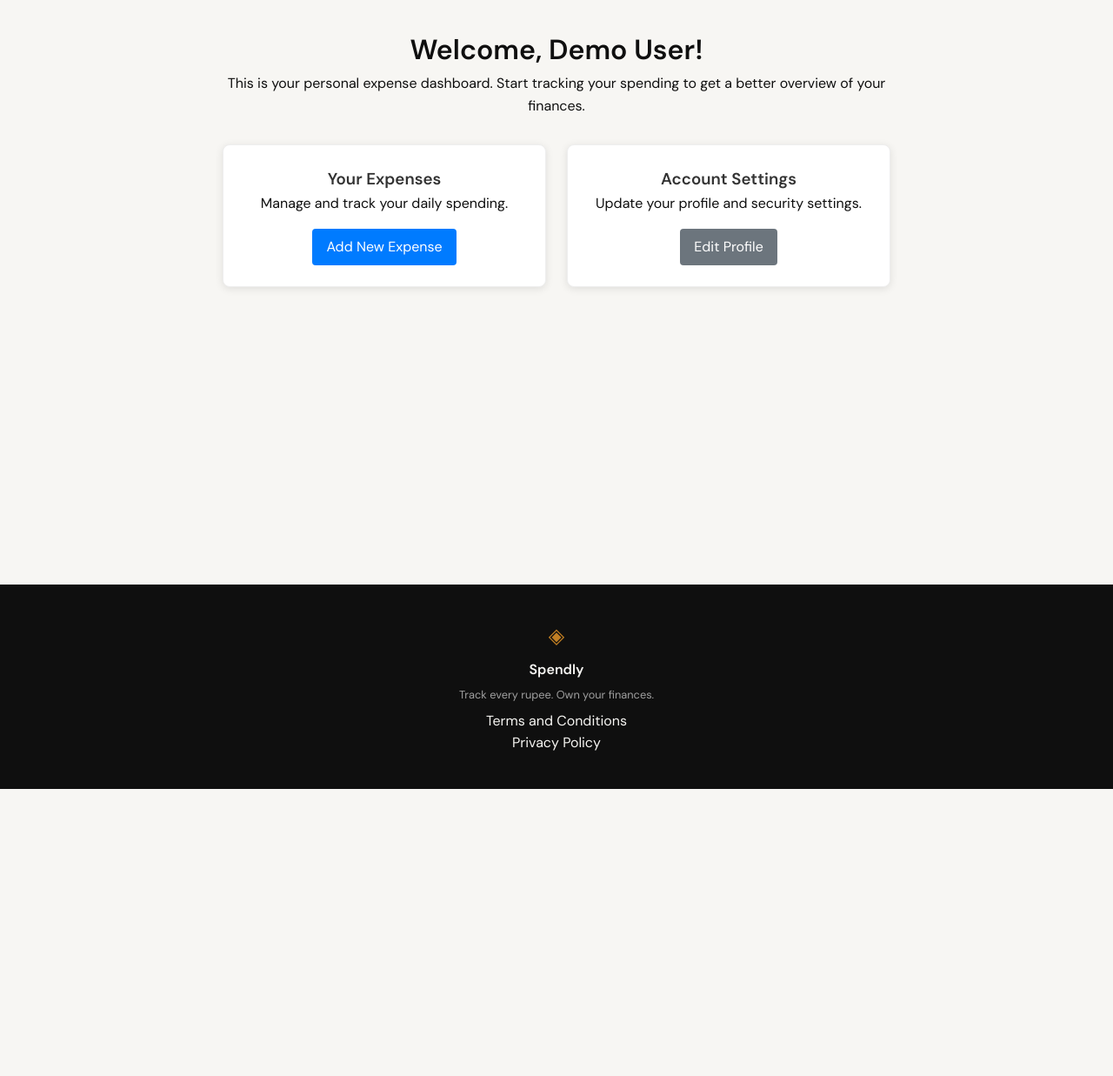
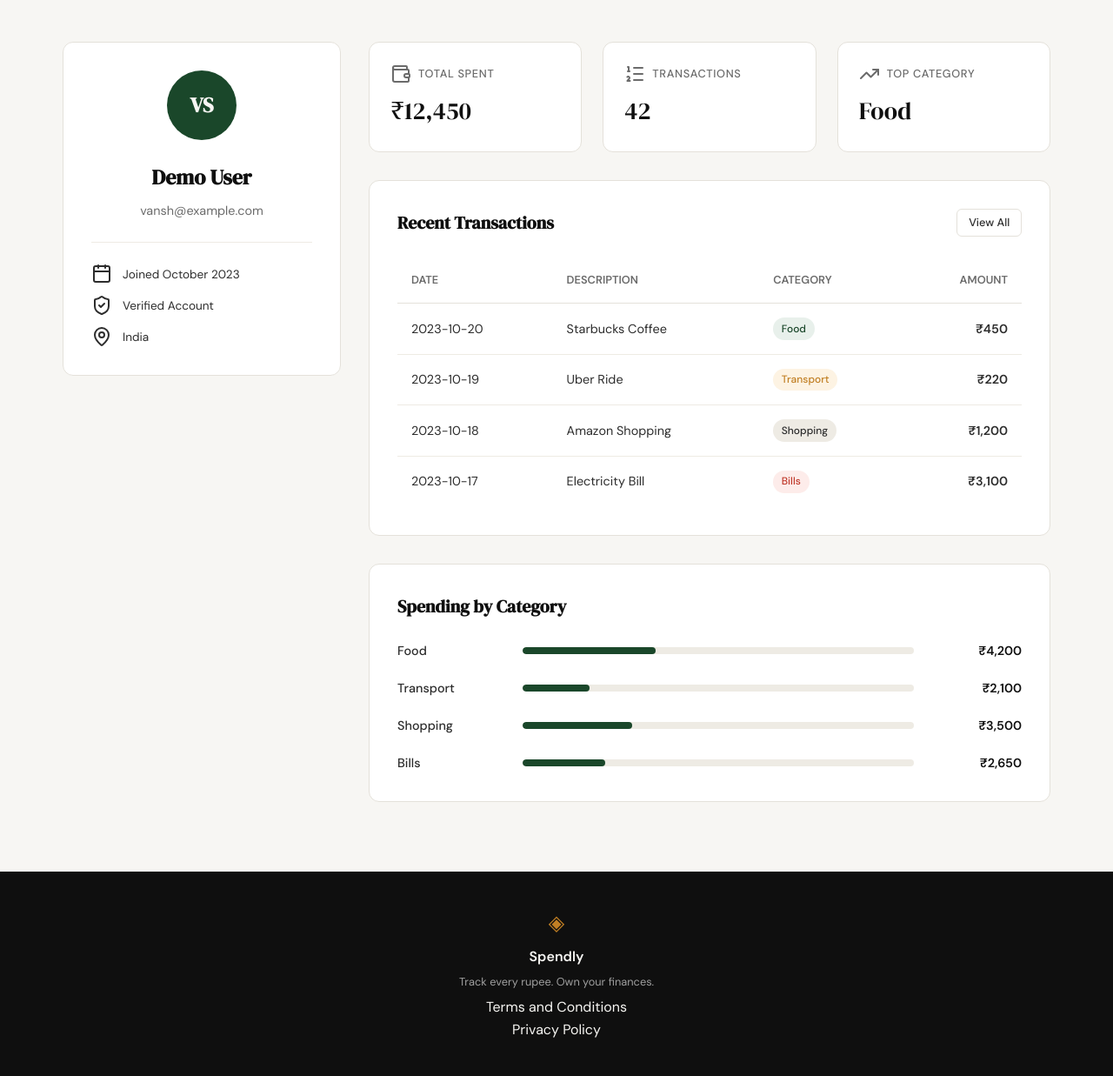
Before and after one commit to vanshslathia/Claude-application, a Flask app: page /profile in a window 1280 px wide. Shown: the part 61-1298 px from the top of the page at 87% size. Before the commit the page ends 968 px from the top, so only its background shows below. Run offline with Flask 3, Linux system fonts and the light colour scheme; a user stored in the database is signed in.

Commit message:
feat: implement profile page UI with hardcoded data
- Add /profile route with auth guard in app.py
- Create templates/profile.html with user info, stats, transactions, and category breakdown
- Add static/css/profile.css for fintech-style layout
- Integrate Lucide icons for visual polish

Co-Authored-By: Claude Code <noreply@anthropic.com>

```diff
--- a/app.py
+++ b/app.py
@@ -96,7 +96,43 @@ def profile():
     if "user_id" not in session:
         flash("Please log in to access your profile.", "error")
         return redirect(url_for("login"))
-    return render_template("profile.html")
+
+    # Hardcoded data for UI validation (Step 4)
+    user_data = {
+        "name": session.get("user_name", "Vansh Slathia"),
+        "initials": "VS",
+        "email": "vansh@example.com",
+        "member_since": "October 2023"
+    }
+
+    stats_data = {
+        "total_spent": "12,450",
+        "tx_count": 42,
+        "top_category": "Food"
+    }
+
+    transactions_data = [
+        {"date": "2023-10-20", "desc": "Starbucks Coffee", "cat": "Food", "cat_slug": "food", "amount": "450"},
+        {"date": "2023-10-19", "desc": "Uber Ride", "cat": "Transport", "cat_slug": "transport", "amount": "220"},
+        {"date": "2023-10-18", "desc": "Amazon Shopping", "cat": "Shopping", "cat_slug": "shopping", "amount": "1,200"},
+        {"date": "2023-10-17", "desc": "Electricity Bill", "cat": "Bills", "cat_slug": "bills", "amount": "3,100"},
+    ]
+
+    categories_data = [
+        {"name": "Food", "amount": "4,200", "percentage": 34},
+        {"name": "Transport", "amount": "2,100", "percentage": 17},
+        {"name": "Shopping", "amount": "3,500", "percentage": 28},
+        {"name": "Bills", "amount": "2,650", "percentage": 21},
+    ]
+
+    return render_template(
+        "profile.html",
+        user=user_data,
+        stats=stats_data,
+        transactions=transactions_data,
+        categories=categories_data
+    )
+
 
 
 @app.route("/expenses/add")
--- /dev/null
+++ b/static/css/profile.css
@@ -0,0 +1,243 @@
+/* static/css/profile.css */
+
+.profile-container {
+    max-width: var(--max-width);
+    margin: 0 auto;
+    padding: 3rem 2rem;
+    display: grid;
+    grid-template-columns: 320px 1fr;
+    gap: 2rem;
+    align-items: start;
+}
+
+/* User Card */
+.user-card {
+    background: var(--paper-card);
+    border: 1px solid var(--border);
+    border-radius: var(--radius-md);
+    padding: 2rem;
+    text-align: center;
+    position: sticky;
+    top: 80px;
+}
+
+.user-avatar {
+    width: 80px;
+    height: 80px;
+    background: var(--accent);
+    color: var(--paper);
+    border-radius: 50%;
+    display: flex;
+    align-items: center;
+    justify-content: center;
+    font-size: 1.5rem;
+    font-weight: 600;
+    margin: 0 auto 1.5rem;
+    font-family: var(--font-display);
+}
+
+.user-name {
+    font-family: var(--font-display);
+    font-size: 1.5rem;
+    color: var(--ink);
+    margin-bottom: 0.5rem;
+}
+
+.user-email {
+    font-size: 0.9rem;
+    color: var(--ink-muted);
+    margin-bottom: 1.5rem;
+}
+
+.user-meta {
+    border-top: 1px solid var(--border-soft);
+    padding-top: 1.5rem;
+    display: flex;
+    flex-direction: column;
+    gap: 0.75rem;
+    text-align: left;
+}
+
+.meta-item {
+    display: flex;
+    align-items: center;
+    gap: 0.75rem;
+    font-size: 0.85rem;
+    color: var(--ink-soft);
+}
+
+.meta-item i {
+    width: 16px;
+    height: 16px;
+    color: var(--accent);
+}
+
+/* Stats Row */
+.stats-grid {
+    display: grid;
+    grid-template-columns: repeat(3, 1fr);
+    gap: 1.5rem;
+    margin-bottom: 2rem;
+}
+
+.stat-card {
+    background: var(--paper-card);
+    border: 1px solid var(--border);
+    border-radius: var(--radius-md);
+    padding: 1.5rem;
+}
+
+.stat-label {
+    font-size: 0.8rem;
+    font-weight: 500;
+    color: var(--ink-muted);
+    text-transform: uppercase;
+    letter-spacing: 0.05em;
+    margin-bottom: 0.5rem;
+    display: flex;
+    align-items: center;
+    gap: 0.5rem;
+}
+
+.stat-label i {
+    width: 14px;
+    height: 14px;
+}
+
+.stat-value {
+    font-family: var(--font-display);
+    font-size: 1.75rem;
+    color: var(--ink);
+    font-variant-numeric: tabular-nums;
+}
+
+/* Transactions Table */
+.section-card {
+    background: var(--paper-card);
+    border: 1px solid var(--border);
+    border-radius: var(--radius-md);
+    padding: 2rem;
+    margin-bottom: 2rem;
+}
+
+.section-header {
+    display: flex;
+    justify-content: space-between;
+    align-items: center;
+    margin-bottom: 1.5rem;
+}
+
+.section-title {
+    font-family: var(--font-display);
+    font-size: 1.25rem;
+    color: var(--ink);
+}
+
+.tx-table {
+    width: 100%;
+    border-collapse: collapse;
+    text-align: left;
+}
+
+.tx-table th {
+    font-size: 0.8rem;
+    font-weight: 600;
+    color: var(--ink-muted);
+    text-transform: uppercase;
+    padding: 1rem;
+    border-bottom: 1px solid var(--border);
+}
+
+.tx-table td {
+    padding: 1rem;
+    font-size: 0.9rem;
+    border-bottom: 1px solid var(--border-soft);
+    color: var(--ink-soft);
+}
+
+.tx-table tr:last-child td {
+    border-bottom: none;
+}
+
+.tx-table tr:hover td {
+    background: var(--paper-warm);
+}
+
+.tx-amt {
+    font-variant-numeric: tabular-nums;
+    font-weight: 600;
+    text-align: right;
+    color: var(--ink);
+}
+
+.badge {
+    display: inline-block;
+    padding: 0.2rem 0.6rem;
+    border-radius: 999px;
+    font-size: 0.75rem;
+    font-weight: 500;
+}
+
+.badge-food { background: var(--accent-light); color: var(--accent); }
+.badge-transport { background: var(--accent-2-light); color: var(--accent-2); }
+.badge-shopping { background: var(--border-soft); color: var(--ink-soft); }
+.badge-bills { background: var(--danger-light); color: var(--danger); }
+
+/* Category Breakdown */
+.category-list {
+    display: flex;
+    flex-direction: column;
+    gap: 1.25rem;
+}
+
+.category-row {
+    display: grid;
+    grid-template-columns: 120px 1fr 100px;
+    align-items: center;
+    gap: 1.5rem;
+}
+
+.cat-name {
+    font-size: 0.9rem;
+    font-weight: 500;
+    color: var(--ink-soft);
+}
+
+.cat-track {
+    height: 8px;
+    background: var(--border-soft);
+    border-radius: 999px;
+    overflow: hidden;
+}
+
+.cat-bar {
+    height: 100%;
+    background: var(--accent);
+    border-radius: 999px;
+}
+
+.cat-amt {
+    font-size: 0.9rem;
+    font-weight: 600;
+    text-align: right;
+    font-variant-numeric: tabular-nums;
+}
+
+@media (max-width: 900px) {
+    .profile-container {
+        grid-template-columns: 1fr;
+    }
+
+    .user-card {
+        position: static;
+        text-align: left;
+    }
+
+    .user-avatar {
+        margin: 0 0 1.5rem 0;
+    }
+
+    .stats-grid {
+        grid-template-columns: 1fr;
+    }
+}
--- a/templates/profile.html
+++ b/templates/profile.html
@@ -1,61 +1,114 @@
+{# templates/profile.html #}
 {% extends "base.html" %}
 
-{% block title %}Home - Spendly{% endblock %}
+{% block title %}My Profile — Spendly{% endblock %}
+
+{% block head %}
+<link rel="stylesheet" href="{{ url_for('static', filename='css/profile.css') }}">
+{% endblock %}
 
 {% block content %}
 <div class="profile-container">
-    <h1>Welcome, {{ session.get('user_name', 'User') }}!</h1>
-    <p>This is your personal expense dashboard. Start tracking your spending to get a better overview of your finances.</p>
+    <!-- User sidebar -->
+    <aside class="user-card">
+        <div class="user-avatar">{{ user.initials }}</div>
+        <h1 class="user-name">{{ user.name }}</h1>
+        <p class="user-email">{{ user.email }}</p>
 
-    <div class="dashboard-grid">
-        <div class="card">
-            <h3>Your Expenses</h3>
-            <p>Manage and track your daily spending.</p>
-            <a href="{{ url_for('add_expense') }}" class="btn">Add New Expense</a>
+        <div class="user-meta">
+            <div class="meta-item">
+                <i data-lucide="calendar"></i>
+                <span>Joined {{ user.member_since }}</span>
+            </div>
+            <div class="meta-item">
+                <i data-lucide="shield-check"></i>
+                <span>Verified Account</span>
+            </div>
+            <div class="meta-item">
+                <i data-lucide="map-pin"></i>
+                <span>India</span>
+            </div>
         </div>
-        <div class="card">
-            <h3>Account Settings</h3>
-            <p>Update your profile and security settings.</p>
-            <a href="#" class="btn btn-secondary">Edit Profile</a>
+    </aside>
+
+    <!-- Main content -->
+    <div class="profile-main">
+        <!-- Summary Stats -->
+        <div class="stats-grid">
+            <div class="stat-card">
+                <div class="stat-label">
+                    <i data-lucide="wallet"></i> Total Spent
+                </div>
+                <div class="stat-value">₹{{ stats.total_spent }}</div>
+            </div>
+            <div class="stat-card">
+                <div class="stat-label">
+                    <i data-lucide="list-ordered"></i> Transactions
+                </div>
+                <div class="stat-value">{{ stats.tx_count }}</div>
+            </div>
+            <div class="stat-card">
+                <div class="stat-label">
+                    <i data-lucide="trending-up"></i> Top Category
+                </div>
+                <div class="stat-value">{{ stats.top_category }}</div>
+            </div>
+        </div>
+
+        <!-- Transaction History -->
+        <div class="section-card">
+            <div class="section-header">
+                <h2 class="section-title">Recent Transactions</h2>
+                <a href="#" class="btn-ghost" style="font-size: 0.8rem; padding: 0.3rem 0.8rem;">View All</a>
+            </div>
+            <table class="tx-table">
+                <thead>
+                    <tr>
+                        <th>Date</th>
+                        <th>Description</th>
+                        <th>Category</th>
+                        <th style="text-align: right;">Amount</th>
+                    </tr>
+                </thead>
+                <tbody>
+                    {% for tx in transactions %}
+                    <tr>
+                        <td>{{ tx.date }}</td>
+                        <td>{{ tx.desc }}</td>
+                        <td><span class="badge badge-{{ tx.cat_slug }}">{{ tx.cat }}</span></td>
+                        <td class="tx-amt">₹{{ tx.amount }}</td>
+                    </tr>
+                    {% endfor %}
+                </tbody>
+            </table>
+        </div>
+
+        <!-- Category Breakdown -->
+        <div class="section-card">
+            <div class="section-header">
+                <h2 class="section-title">Spending by Category</h2>
+            </div>
+            <div class="category-list">
+                {% for cat in categories %}
+                <div class="category-row">
+                    <span class="cat-name">{{ cat.name }}</span>
+                    <div class="cat-track">
+                        <div class="cat-bar" style="width: {{ cat.percentage }}%"></div>
+                    </div>
+                    <span class="cat-amt">₹{{ cat.amount }}</span>
+                </div>
+                {% endfor %}
+            </div>
         </div>
     </div>
 </div>
+{% endblock %}
 
-<style>
-    .profile-container {
-        max-width: 800px;
-        margin: 2rem auto;
-        text-align: center;
-        padding: 0 1rem;
-    }
-    .dashboard-grid {
-        display: grid;
-        grid-template-columns: repeat(auto-fit, minmax(250px, 1fr));
-        gap: 1.5rem;
-        margin-top: 2rem;
-    }
-    .card {
-        background: var(--card-bg, #fff);
-        padding: 1.5rem;
-        border-radius: 8px;
-        box-shadow: 0 2px 10px rgba(0,0,0,0.1);
-        border: 1px solid var(--border-color, #eee);
-    }
-    .card h3 {
-        margin-top: 0;
-        color: var(--primary-color, #333);
-    }
-    .btn {
-        display: inline-block;
-        margin-top: 1rem;
-        padding: 0.5rem 1rem;
-        background-color: var(--primary-color, #007bff);
-        color: white;
-        text-decoration: none;
-        border-radius: 4px;
-    }
-    .btn-secondary {
-        background-color: #6c757d;
-    }
-</style>
+{% block scripts %}
+<script src="https://unpkg.com/lucide@latest"></script>
+<script>
+    document.addEventListener('DOMContentLoaded', function() {
+        lucide.createIcons();
+    });
+</script>
 {% endblock %}
```
Also changed, not shown: .claude/skills/frontend-design/SKILL.md (added), .claude/specs/04-profile-page.md (added).
